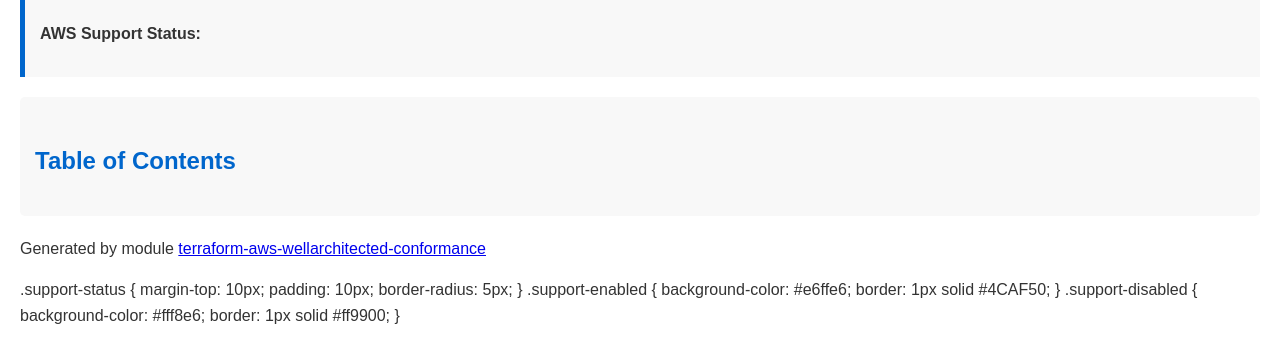
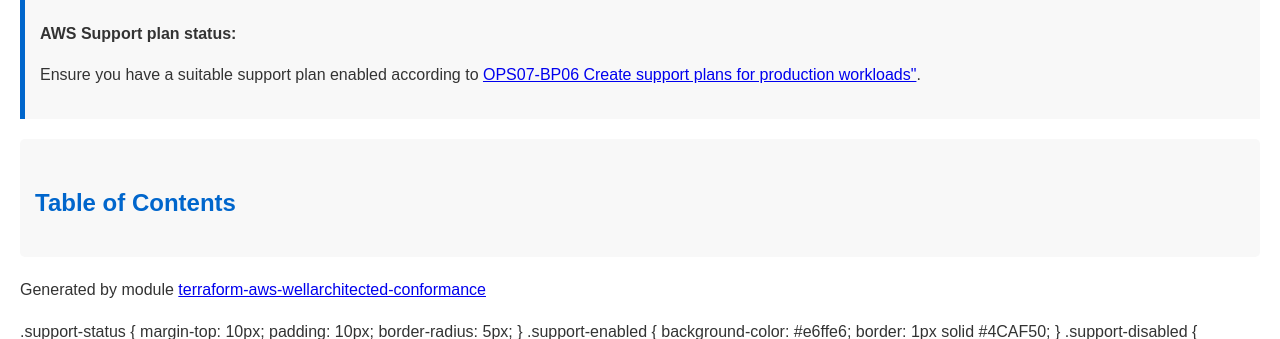
Before and after one commit to soprasteria/terraform-aws-wellarchitected-conformance, a Python web app: template src/wa_report_generator/templates/report_template.html in a window 1280 px wide. Shown: the part 241-580 px from the top of the page. Run offline with Jinja, Linux system fonts and the light colour scheme; the template is opened without the code that fills it, so the values that code supplies are empty.

Commit message:
feat-output-report: Add info about AWS Support plans.

```diff
--- a/src/wa_report_generator/templates/report_template.html
+++ b/src/wa_report_generator/templates/report_template.html
@@ -250,7 +250,8 @@
 
         {% if business_support_enabled is not none %}
             <div class="support-status {% if business_support_enabled %}support-enabled{% else %}support-disabled{% endif %}">
-                <p><strong>AWS Support Status:</strong> {{ support_message }}</p>
+                <p><strong>AWS Support plan status:</strong> {{ support_message }}</p>
+                <p>Ensure you have a suitable support plan enabled according to <a href="https://docs.aws.amazon.com/wellarchitected/latest/framework/ops_ready_to_support_enable_support_plans.html">OPS07-BP06 Create support plans for production workloads"</a>.</p>
             </div>
         {% endif %}
     </div>
```
